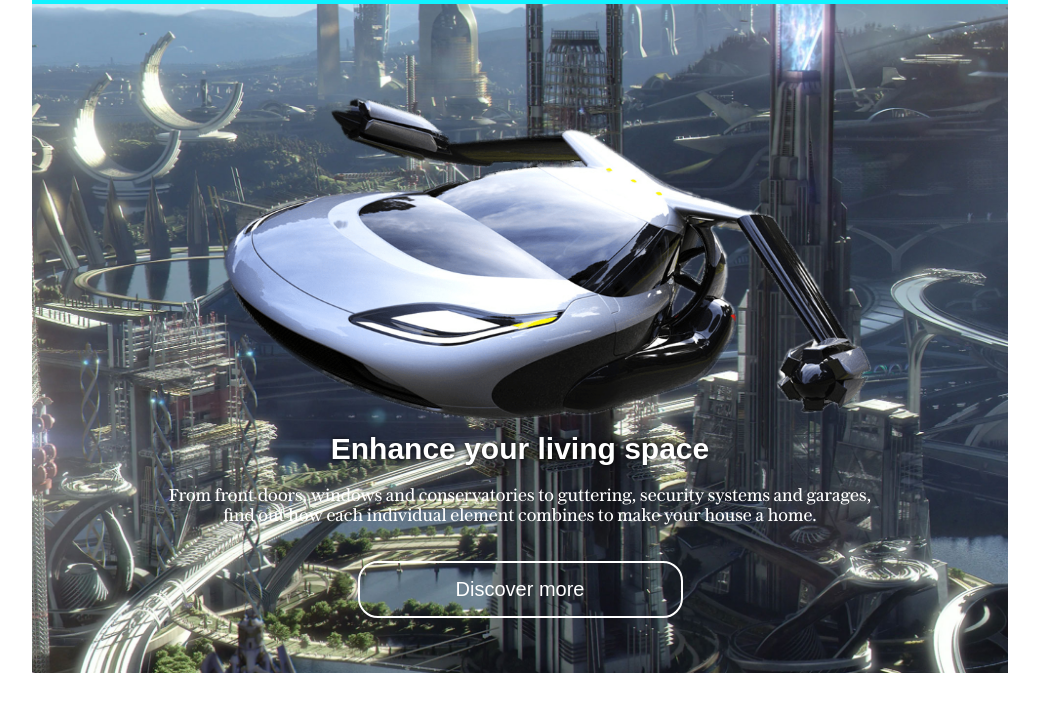
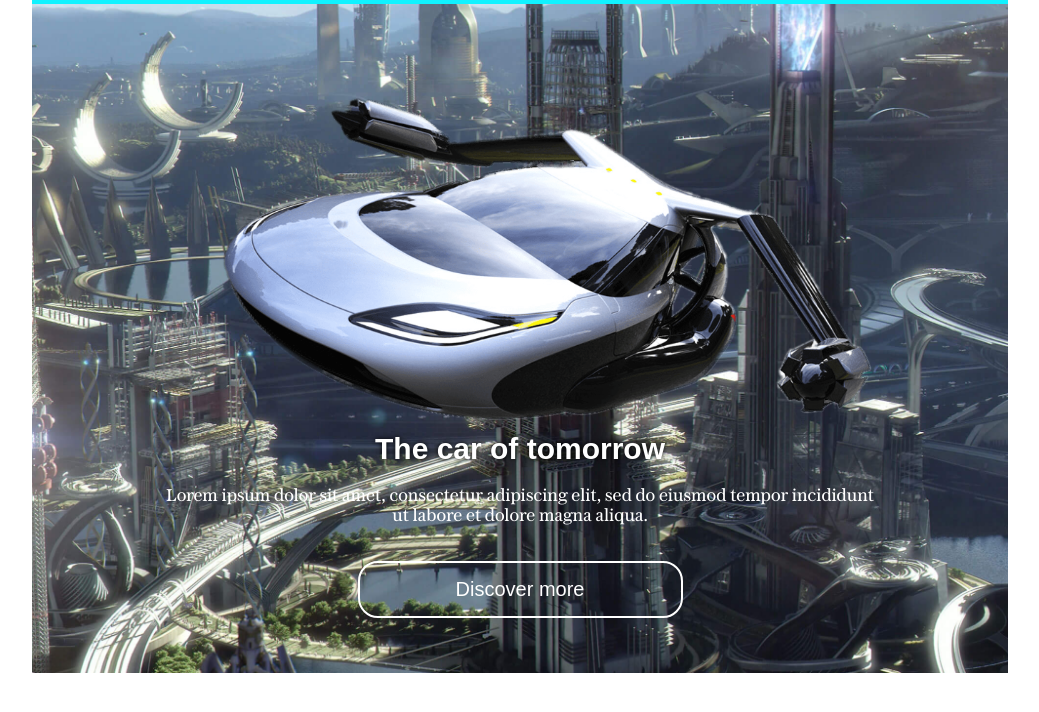
Before and after one commit to HyperLathe/futurecar_hotspot, a React (Create React App) app: page / in a window 1280 px wide. Shown: the top 712 px of the page, without its empty margins (120-1159 px from the left). Built offline with nearby package versions, Linux system fonts and the light colour scheme; a web font is replaced by a local one.

Commit message:
Optimising images and copy changes

```diff
--- a/src/components/IntroContent.js
+++ b/src/components/IntroContent.js
@@ -84,8 +84,8 @@
 
   return (
   <Intro>
-    <h2>Enhance your living space</h2>
-    <p>From front doors, windows and conservatories to guttering, security systems and garages, find out how each individual element combines to make your house a home.</p>
+    <h2>The car of tomorrow</h2>
+    <p>Lorem ipsum dolor sit amet, consectetur adipiscing elit, sed do eiusmod tempor incididunt ut labore et dolore magna aliqua.</p>
     <button onClick={closeintro} > Discover more </button>
   </Intro >
   );
```
Also changed, not shown: src/img/background.jpg, src/img/car.png.
